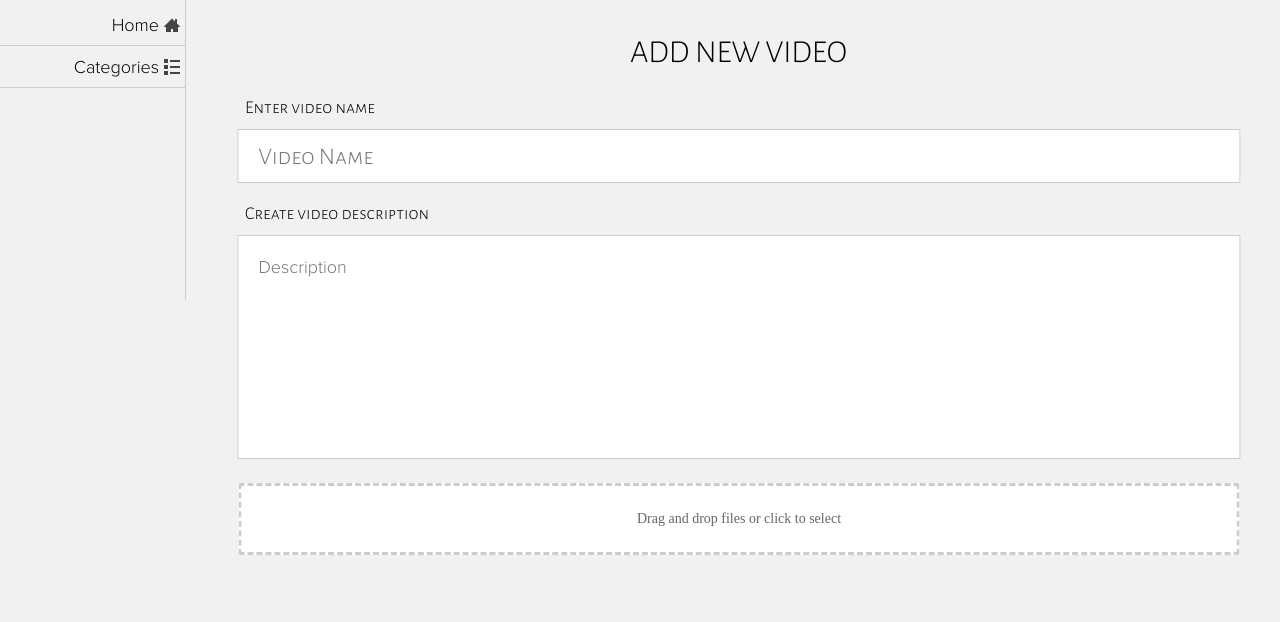
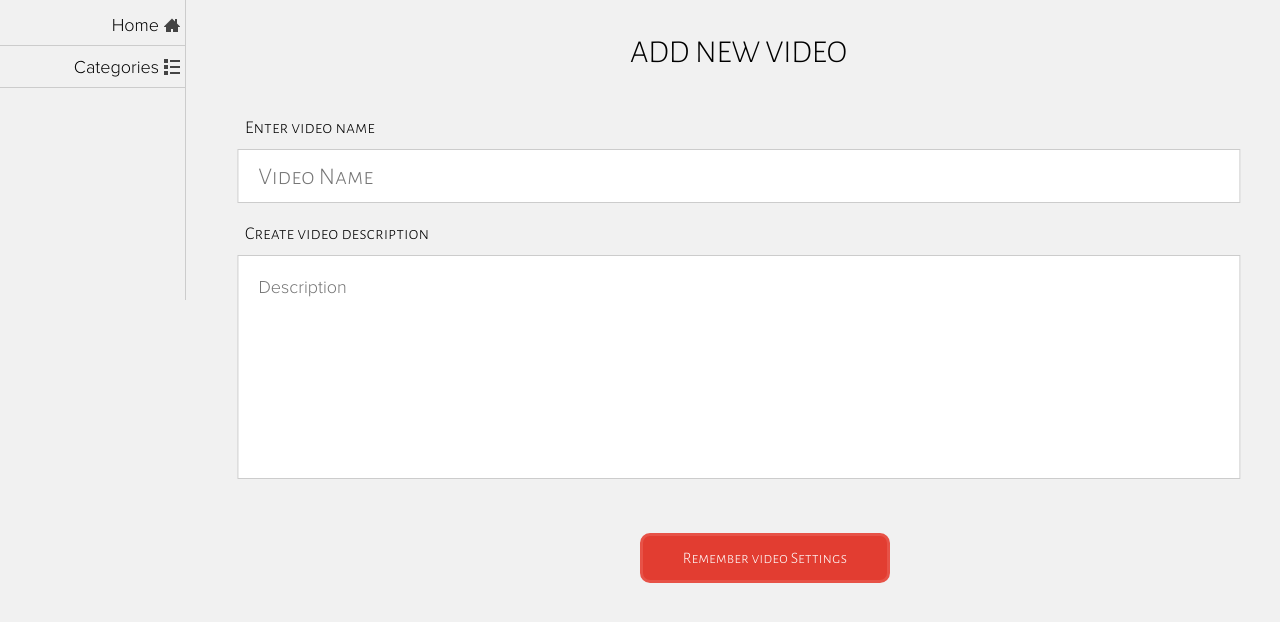
Before and after one commit to AndrewKosmos/SlyTube, a PHP site: page /new_video.php in a window 1280 px wide. Shown: the part 51-673 px from the top of the page. Run offline with PHP 8.4, Linux system fonts and the light colour scheme.

Commit message:
Разобрался с загрузкой видео на сервер, приступил к созданию таймспанов и просмотру видео

```diff
--- a/new_video.php
+++ b/new_video.php
@@ -17,8 +17,18 @@
                 postKey:'newvideo',
                 maxQueue:1,
                 maxSize:524288000
-            });
+            }).on("start.upload",Start);
         });
+
+    function Start(e,files)
+    {
+        console.log("Start");
+        var html = '';
+        for(var i = 0 ; i < files.length; i++)
+            {
+                html += '<span class="file">' + files[i].name + '</span><progress value="0" max = "100"></progress>';
+            }
+    }
 </script>
    <?php
         include("header.php");
@@ -26,31 +36,36 @@
     ?>
     <div class="cont" id="mainContent">
           <p>ADD NEW VIDEO</p>
-        <form action="" method="post" name="add_video_form" id="add_video_form_id">
+        <form action="" method="post" name="add_video_form" id="add_video_form_id" enctype="multipart/form-data">
             <p>Enter video name</p>
+            <div id="error_block">Fill Name field please!</div>
             <input type="text" name="name_video" placeholder="Video Name" id="video_name_input">
             <p>Create video description</p>
             <textarea name="desciption_video" placeholder="Description" id="video_desc_input"></textarea>
+            <input type="button" value="Remember video Settings" name="add_video_button" class="apply" id="add_v_b">
+            <div class="upload" id="upload_video"></div>
             <!--<input type="button" value="Remember video Settings" name="add_video_button" class="apply" id="add_v_b">-->
-            <div class="upload" id="upload_video"></div>
             <!--<input type="submit" value="Add video" name="add_video_button" class="apply">-->
+            <div id="result_upload"></div>
         </form>
     </div>
     <script>
-        /*$(document).ready(function(){
+        $(document).ready(function(){
             $('#add_v_b').click(function(){
                 var name = $("#video_name_input").val();
                 var desc = $("#video_desc_input").val();
-                $.post("add_video_logic.php",{name:name,desc:desc},function(data){
-                    alert(data);
-                });
-            });
-        });*/
-        $(document).ready(function(){
-            $('#upload_video').ondragend(function(){
-                var name = $("#video_name_input").val();
-                var desc = $("#video_desc_input").val();
-                alert('111');
+                if(name != "")
+                    {
+                        $.post("add_video_logic.php",{name:name,desc:desc},function(data){
+                            $('#upload_video').css('display','block');
+                            $('#error_block').css('display','none');
+                        });
+                    }
+                    else
+                    {
+                        $('#error_block').css('display','inline-block');
+                        $('#upload_video').css('display','none');
+                    }
             });
         });
     </script>
--- a/site_logic.php
+++ b/site_logic.php
@@ -200,7 +200,6 @@
     }
 
     class video_worker{
-
         public static function checkFile($file)
         {
             $can_be_uploaded = false;
@@ -214,15 +213,16 @@
             if($filetype == "video/mp4" && $size <= 104857600)
             {
                 $can_be_uploaded = true;
-                echo "Can upload";
             }
             return $can_be_uploaded;
         }
 
         public static function uploadFile($can_be_uploaded,$file,$name,$description)
         {
-            if($can_be_uploaded && !empty($name) && !empty($description)){
-                move_uploaded_file($file['tmp_name'],'videos/'.$name);
+            $DB = connectDB();
+            if($can_be_uploaded && !empty($name)){
+                move_uploaded_file($file["tmp_name"],"videos/" .$file['name']);
+
                 echo "Uploaded!";
             }
             else{
@@ -230,11 +230,8 @@
                 {
                     echo "Video name can't be empty!";
                 }
-                if(empty($description))
-                {
-                    echo "Fill the description please!";
-                }
-               echo "File can not be Uploaded on server";
+                else
+                    echo "File can not be Uploaded on server";
             }
         }
     }
--- a/stylesheets/style.css
+++ b/stylesheets/style.css
@@ -470,8 +470,11 @@ body {
   margin-bottom: 0;
   margin-left: 50px;
   font-family: alegreyasanssc-light; }
+  /* line 481, D:/sites/SlyTV/stylesheets/style.scss */
+  #add_video_form_id p:first-child {
+    display: inline-block; }
 
-/* line 482, D:/sites/SlyTV/stylesheets/style.scss */
+/* line 485, D:/sites/SlyTV/stylesheets/style.scss */
 #add_video_form_id #video_name_input {
   position: relative;
   left: 50%;
@@ -483,12 +486,12 @@ body {
   font-family: alegreyasanssc-light;
   outline: none;
   border: 1px solid #cccccc; }
-  /* line 493, D:/sites/SlyTV/stylesheets/style.scss */
+  /* line 496, D:/sites/SlyTV/stylesheets/style.scss */
   #add_video_form_id #video_name_input:focus {
     border: 1px solid #E23D31;
     color: #E23D31; }
 
-/* line 498, D:/sites/SlyTV/stylesheets/style.scss */
+/* line 501, D:/sites/SlyTV/stylesheets/style.scss */
 #add_video_form_id #video_desc_input {
   position: relative;
   padding-top: 20px;
@@ -502,11 +505,11 @@ body {
   padding-left: 20px;
   outline: none;
   border: 1px solid #cccccc; }
-  /* line 511, D:/sites/SlyTV/stylesheets/style.scss */
+  /* line 514, D:/sites/SlyTV/stylesheets/style.scss */
   #add_video_form_id #video_desc_input:focus {
     border: 1px solid #E23D31; }
 
-/* line 515, D:/sites/SlyTV/stylesheets/style.scss */
+/* line 518, D:/sites/SlyTV/stylesheets/style.scss */
 #add_video_form_id .apply {
   position: relative;
   width: 250px;
@@ -515,51 +518,61 @@ body {
   margin-bottom: 30px;
   margin-top: 50px; }
 
-/* line 525, D:/sites/SlyTV/stylesheets/style.scss */
+/* line 528, D:/sites/SlyTV/stylesheets/style.scss */
 .upload {
   position: relative;
   width: 92%;
   left: 50%;
   transform: translate(-50%, 0);
   margin-top: 20px;
-  margin-bottom: 50px; }
+  margin-bottom: 50px;
+  display: none; }
+
+/* line 538, D:/sites/SlyTV/stylesheets/style.scss */
+#error_block {
+  display: none;
+  border-bottom: 2px solid #E23D31;
+  width: 200px;
+  font-family: alegreyasanssc-light;
+  color: black;
+  text-align: center; }
 
 @media screen and (max-width: 720px) {
-  /* line 539, D:/sites/SlyTV/stylesheets/style.scss */
+  /* line 552, D:/sites/SlyTV/stylesheets/style.scss */
   .side {
     display: none; }
-  /* line 543, D:/sites/SlyTV/stylesheets/style.scss */
+  /* line 556, D:/sites/SlyTV/stylesheets/style.scss */
   .phone_menu {
     display: inline-block; }
-  /* line 546, D:/sites/SlyTV/stylesheets/style.scss */
+  /* line 559, D:/sites/SlyTV/stylesheets/style.scss */
   .cont {
     width: 100%;
     float: left;
     margin-left: 0;
     margin-right: 0; }
-  /* line 554, D:/sites/SlyTV/stylesheets/style.scss */
+  /* line 567, D:/sites/SlyTV/stylesheets/style.scss */
   .searching {
     width: 38.20225%;
     float: left;
     margin-right: 1.1236%; } }
 
 @media screen and (max-width: 620px) {
-  /* line 561, D:/sites/SlyTV/stylesheets/style.scss */
+  /* line 574, D:/sites/SlyTV/stylesheets/style.scss */
   .logo {
     display: none; }
-  /* line 565, D:/sites/SlyTV/stylesheets/style.scss */
+  /* line 578, D:/sites/SlyTV/stylesheets/style.scss */
   .side {
     display: none; }
-  /* line 569, D:/sites/SlyTV/stylesheets/style.scss */
+  /* line 582, D:/sites/SlyTV/stylesheets/style.scss */
   .phone_menu {
     display: inline-block; }
-  /* line 572, D:/sites/SlyTV/stylesheets/style.scss */
+  /* line 585, D:/sites/SlyTV/stylesheets/style.scss */
   .cont {
     width: 100%;
     float: left;
     margin-left: 0;
     margin-right: 0; }
-  /* line 576, D:/sites/SlyTV/stylesheets/style.scss */
+  /* line 589, D:/sites/SlyTV/stylesheets/style.scss */
   .searching {
     width: 21.34831%;
     float: left;
--- a/stylesheets/style.scss
+++ b/stylesheets/style.scss
@@ -478,6 +478,9 @@ body{
         margin-bottom: 0;
         margin-left: 50px;
         font-family: alegreyasanssc-light;
+        &:first-child{
+            display: inline-block;
+        }
     }
     #video_name_input{
         position: relative;
@@ -529,6 +532,16 @@ body{
     transform: translate(-50%,0);
     margin-top: 20px;
     margin-bottom: 50px;
+    display: none;
+}
+
+#error_block{
+    display: none;
+    border-bottom: 2px solid $light_red_color;
+    width: 200px;
+    font-family: alegreyasanssc-light;
+    color: black;
+    text-align: center;
 }
 
 @media screen and (max-width:720px){
```
Also changed, not shown: add_video_logic.php (+9 -5 lines), add_video_worker.php (+30 -4 lines), 3 other files.
